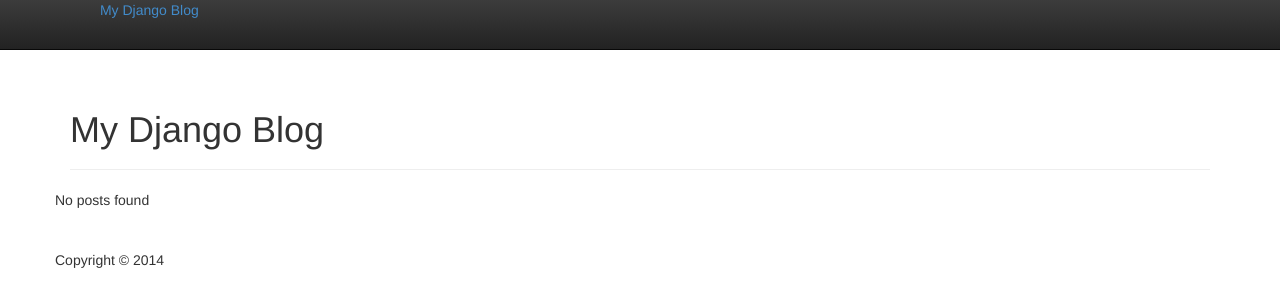
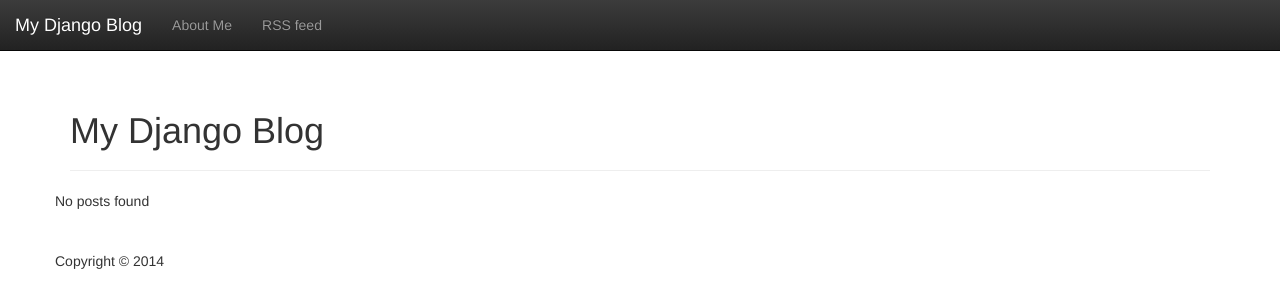
Before and after one commit to shaneburke0/blog, a Django app: page /1 in a window 1280 px wide. Shown: the top 308 px of the page. Run offline with Django 3.2, Linux system fonts and the light colour scheme; data comes from the database, SQL or seed files in the repository; data that the repository does not hold is empty; parts of the project's set-up code (start-up, migrations or seed data) failed here and were passed over; some libraries are stand-ins or nearby versions.

Commit message:
Amended base template

```diff
--- a/templates/blogengine/includes/base.html
+++ b/templates/blogengine/includes/base.html
@@ -9,6 +9,7 @@
         <title>{% block title %}My Django Blog{% endblock %}</title>
         <meta name="description" content="">
         <meta name="viewport" content="width=device-width, initial-scale=1">
+        <link rel="alternate" type="application/rss+xml" title="Blog posts" href="/feeds/posts/" >
 
         <!-- Place favicon.ico and apple-touch-icon.png in the root directory -->
 
@@ -38,15 +39,24 @@
             }(document, 'script', 'facebook-jssdk'));</script>
 
         <div class="navbar navbar-static-top navbar-inverse">
-            <div class="navbar-inner">
-                <div class="container">
-                    <a class="btn btn-navbar" data-toggle="collapse" data-target=".nav-collapse">
+            <div class="container-fluid">
+                <div class="navbar-header">
+                    <button type="button" class="navbar-toggle" data-toggle="collapse" data-target="#header-nav">
                         <span class="icon-bar"></span>
                         <span class="icon-bar"></span>
                         <span class="icon-bar"></span>
-                    </a>
-                    <a class="brand" href="/">My Django Blog</a>
-                    <div class="nav-collapse collapse">
+                    </button>
+                    <a class="navbar-brand" href="/">My Django Blog</a>
+                </div>
+                    <div class="collapse navbar-collapse" id="header-nav">
+                        <ul class="nav navbar-nav">
+                            {% load flatpages %}
+                            {% get_flatpages as flatpages %}
+                            {% for flatpage in flatpages %}
+                            <li><a href="{{ flatpage.url }}">{{ flatpage.title }}</a></li>
+                            {% endfor %}
+                            <li><a href="/feeds/posts/">RSS feed</a></li>
+                        </ul>
                     </div>
                 </div>
             </div>
```
